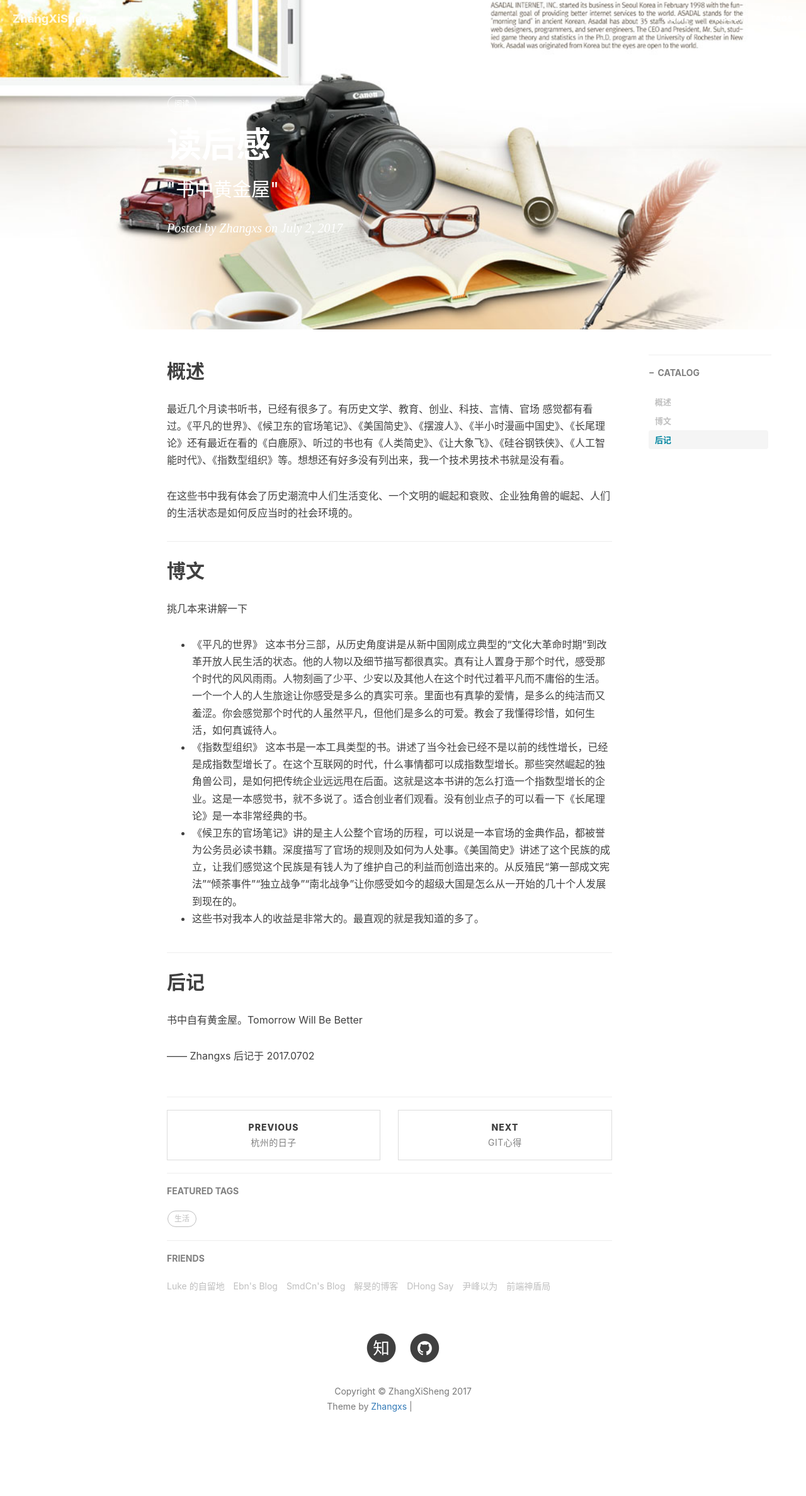
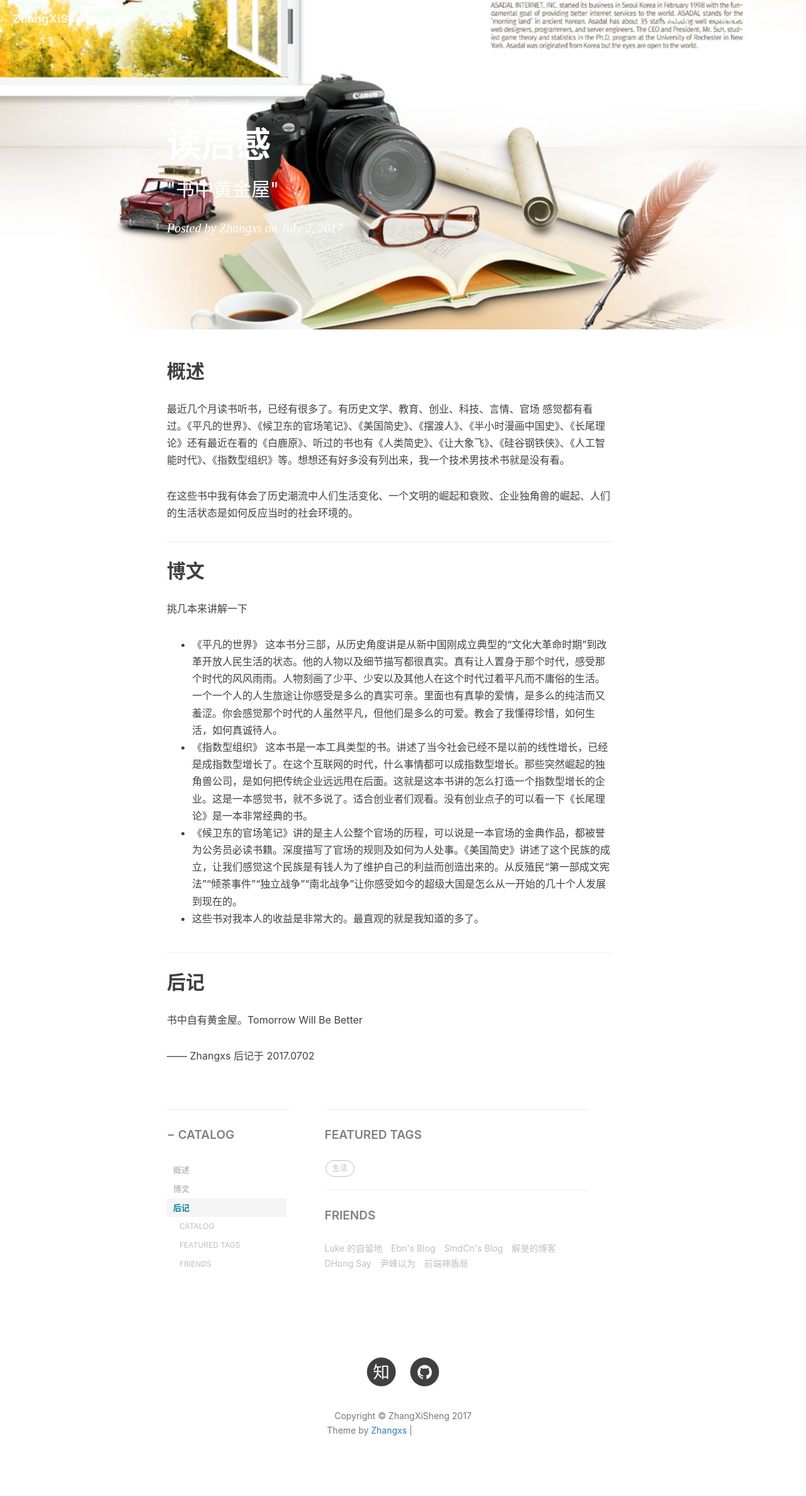
Before and after one commit to mrzhangxisheng/mrzhangxisheng.github.io, a Jekyll site: the page built from _posts/2017-07-02-book-readerResponse.markdown, in a window 1280 px wide. Shown: the whole page at 63% size. Built offline with Jekyll 4.4.1, drawn with Linux system fonts in a browser that asks for light colours; nearby versions of some CDN libraries; comment, search, counter and statistics services are not loaded; before the commit the page ends 2337 px from its top, so only the background shows below that; grey boxes are pictures that could not be loaded.

Commit message:
Update post.html

```diff
--- a/_layouts/post.html
+++ b/_layouts/post.html
@@ -61,80 +61,10 @@
 				{{ content }}
 
                 <hr style="visibility: hidden;">
-                 <!-- UY BEGIN -->
-		 <section id="comments">
-                <div id="uyan_frame"></div>
-                <script type="text/javascript" src="http://v2.uyan.cc/code/uyan.js?uid=2138403"></script>
-		</section>
-                <!-- UY END -->
-                {% if site.duoshuo_share && site.duoshuo_username %}
-                <!-- 多说 Share start -->
-                <div class="ds-share"
-                    style="text-align: right"
-                    data-thread-key="{{page.id}}"
-                    data-title="{{page.title}}"
-                    data-url="{{site.url}}{{site.baseurl}}{{page.url}}"
-                    data-images="{{ site.url }}{{site.baseurl}}/{% if page.header-img %}{{ page.header-img }}{% else %}{{ site.header-img }}{% endif %}"
-                    data-content="{{ content | strip_html | truncate:80 }} | {{ site.SEOTitle }} " >
-                    <div class="ds-share-inline">
-                      <style>
-                        .ds-share-icons-16 {display:none;}
-                      </style>
-                      <ul class="ds-share-icons-16">
-                        <li data-toggle="ds-share-icons-more"><a class="ds-more" href="#">分享到：</a></li>
-                        <li><a class="ds-wechat flat" href="javascript:void(0);" data-service="wechat">微信</a></li>
-                        <li><a class="ds-weibo flat" href="javascript:void(0);" data-service="weibo">微博</a></li>
-                        <li><a class="ds-douban flat" href="javascript:void(0);" data-service="douban">豆瓣</a></li>
-                      </ul>
-                      <div class="ds-share-icons-more">
-                      </div>
-                    </div>
-                <hr>
-                </div>
-                <!-- 多说 Share end-->
-                {% endif %}
-                <ul class="pager">
-                    {% if page.previous.url %}
-                    <li class="previous">
-                        <a href="{{ page.previous.url | prepend: site.baseurl | replace: '//', '/' }}" data-toggle="tooltip" data-placement="top" title="{{page.previous.title}}">
-                        Previous<br>
-                        <span>{{page.previous.title}}</span>
-                        </a>
-                    </li>
-                    {% endif %}
-                    {% if page.next.url %}
-                    <li class="next">
-                        <a href="{{ page.next.url | prepend: site.baseurl | replace: '//', '/' }}" data-toggle="tooltip" data-placement="top" title="{{page.next.title}}">
-                        Next<br>
-                        <span>{{page.next.title}}</span>
-                        </a>
-                    </li>
-                    {% endif %}
-                </ul>
-
-
-                {% if site.duoshuo_username %}
-                <!-- 多说评论框 start -->
-                <div class="comment">
-                    <div class="ds-thread"
-                        data-thread-key="{{page.id}}"
-                        data-title="{{page.title}}"
-                        data-url="{{site.url}}{{site.baseurl}}{{page.url}}" >
-                    </div>
-                </div>
-                <!-- 多说评论框 end -->
-                {% endif %}
-
-                {% if site.disqus_username %}
-                <!-- disqus 评论框 start -->
-                <div class="comment">
-                    <div id="disqus_thread" class="disqus-thread"></div>
-                </div>
-                <!-- disqus 评论框 end -->
-                {% endif %}
-
-            </div>
-
+           <!-- UY BEGIN -->
+           <div id="uyan_frame"></div>
+             <script type="text/javascript" src="http://v2.uyan.cc/code/uyan.js?uid=2138403"></script>
+            <!-- UY END -->
     <!-- Side Catalog Container -->
         {% if page.catalog %}
             <div class="
```
